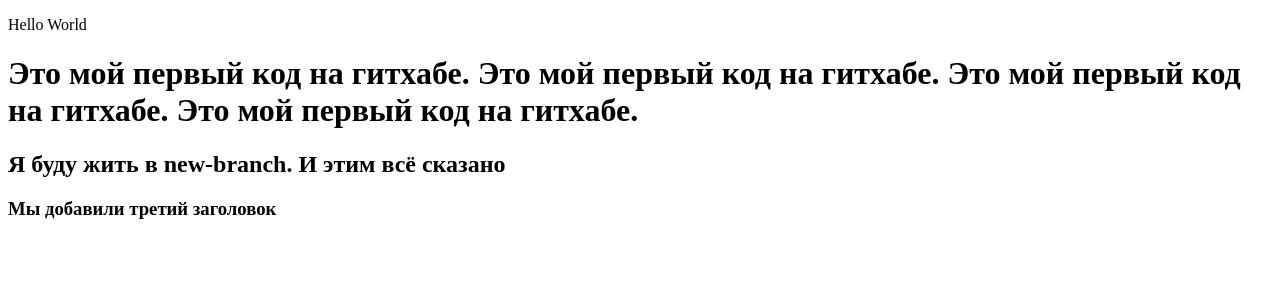
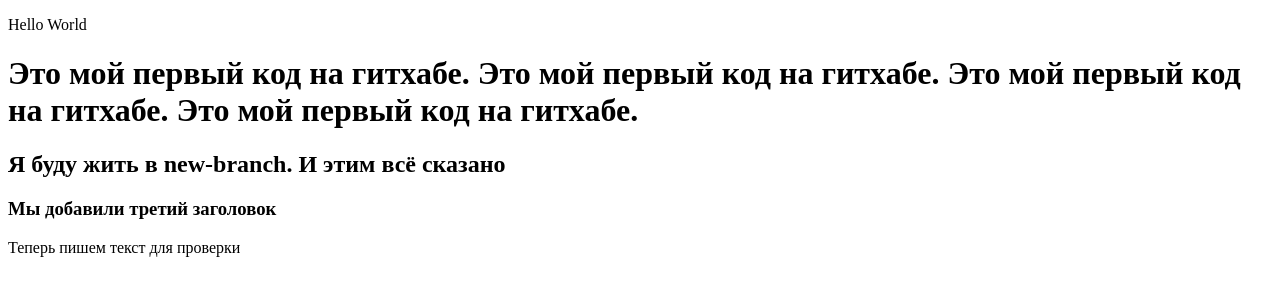
Before and after one commit to mimimitchell/test_repo, a plain HTML site: page index.html in a window 1280 px wide. Drawn offline with Linux system fonts and the light colour scheme.

Commit message:
Проверяй, мне не жалко

```diff
--- a/index.html
+++ b/index.html
@@ -9,5 +9,6 @@
 	<h1>Это мой первый код на гитхабе. Это мой первый код на гитхабе. Это мой первый код на гитхабе. Это мой первый код на гитхабе.</h1>
 	<h2>Я буду жить в new-branch. И этим всё сказано</h2>
 	<h3>Мы добавили третий заголовок</h3>
+	<p>Теперь пишем текст для проверки</p>
 </body>
 </html>
```
